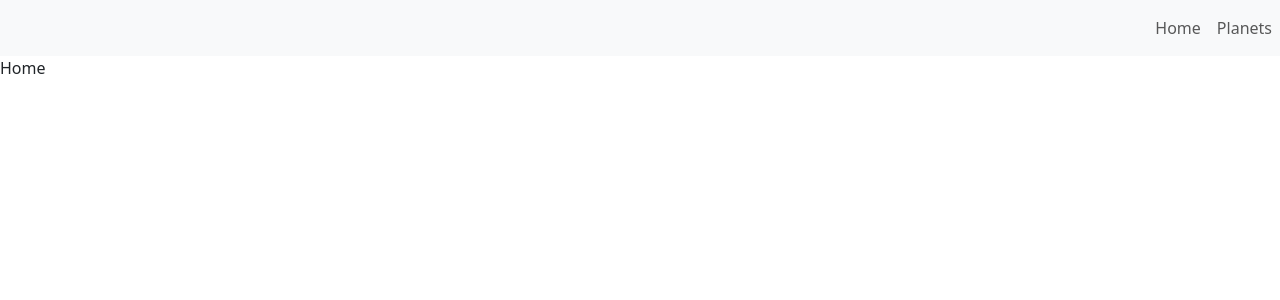
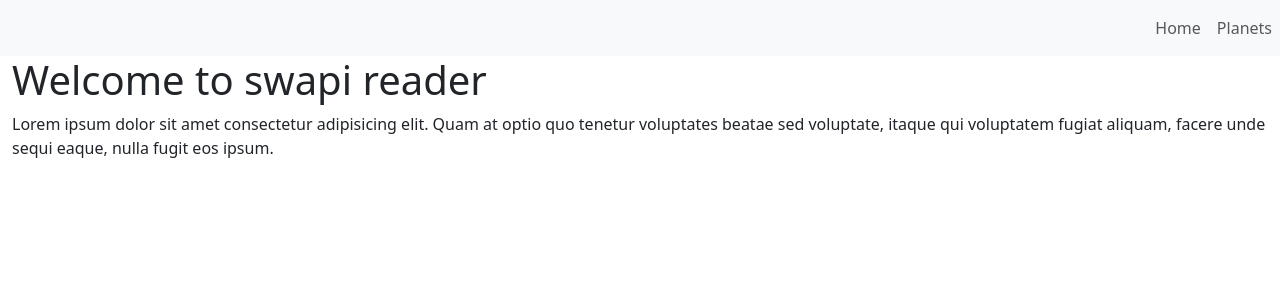
Before and after one commit to cold-briu/react-swapi-reader, a React (Create React App) app: page / in a window 1280 px wide. Shown: the top 300 px of the page. Built offline with nearby package versions, Linux system fonts and the light colour scheme.

Commit message:
feat: basic home

```diff
--- a/src/App.jsx
+++ b/src/App.jsx
@@ -1,5 +1,5 @@
 import React from 'react'
-import { createBrowserRouter, createRoutesFromElements, RouterProvider, Route, Routes, Router } from 'react-router-dom'
+import { createBrowserRouter, createRoutesFromElements, RouterProvider, Route } from 'react-router-dom'
 
 import { Home, Planets, Notfound } from "./pages"
 import { Navbar } from "./layout"
@@ -18,7 +18,6 @@ const router = createBrowserRouter(
 				<Route path="*" element={<Notfound />} />
 
 			</Route>
-
 		</>
 	)
 );
--- a/src/layout/Navbar.jsx
+++ b/src/layout/Navbar.jsx
@@ -6,7 +6,7 @@ import config from "../config";
 const Navbar = () => {
 	return (
 		<>
-			<nav className="navbar navbar-expand-md bg-light">
+			<nav className="navbar navbar-expand-sm bg-light">
 				<div className="container-fluid">
 					<button className="navbar-toggler" type="button" data-bs-toggle="collapse" data-bs-target="#navbarNav" aria-controls="navbarNav" aria-expanded="false" aria-label="Toggle navigation">
 						<span className="navbar-toggler-icon"></span>
@@ -24,9 +24,7 @@ const Navbar = () => {
 								Planets
 							</Link>
 						</li>
-
 					</ul>
-
 				</div>
 			</nav>
 			<Outlet />
--- a/src/pages/Home.jsx
+++ b/src/pages/Home.jsx
@@ -2,7 +2,14 @@ import React from 'react'
 
 const Home = () => {
 	return (
-		<div>Home</div>
+		<>
+			<div className="container-fluid d-flex flex-column">
+				<h1>Welcome to swapi reader</h1>
+				<p>
+					Lorem ipsum dolor sit amet consectetur adipisicing elit. Quam at optio quo tenetur voluptates beatae sed voluptate, itaque qui voluptatem fugiat aliquam, facere unde sequi eaque, nulla fugit eos ipsum.
+				</p>
+			</div>
+		</>
 	)
 }
 
```
